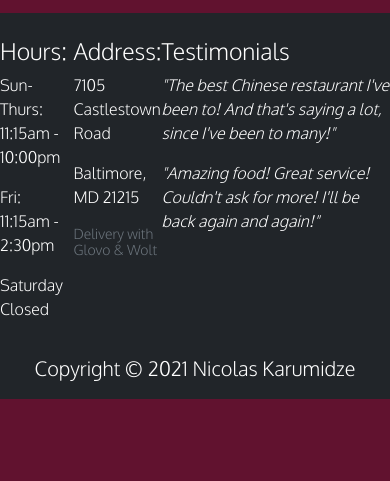
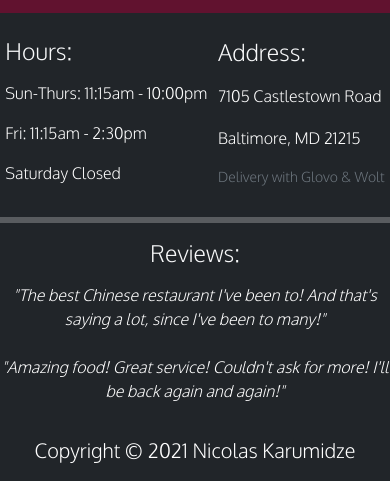
Before and after one commit to nikakarumidze/Site-Menu, a plain HTML site: page index.html in a window 390 px wide. Shown: the part 1518-1999 px from the top of the page. Before the commit the page ends 1917 px from the top, so only its background shows below. Drawn offline with nearby package versions, Linux system fonts and the light colour scheme.

Commit message:
First Page Final!!!

```diff
--- a/index.html
+++ b/index.html
@@ -123,19 +123,20 @@
         </div>
     </div>
 </section>
-
+<!-- Footer -->
 <footer class="page-footer pt-4 bg-dark text-white">
-    <div class="d-flex flex-row justify-content-around">
-        <div class="d-flex flex-column">
-            <h3>
+    <div class="d-flex justify-content-around">
+        <div class="d-flex justify-content-around footer-small">
+            <div class="d-flex flex-column justify-content-around margin-class">
+                <h3 class="text-light pb-2">
                     Hours:
                 </h3>
                 <p>Sun-Thurs: 11:15am - 10:00pm</p>
                 <p>Fri: 11:15am - 2:30pm</p>
                 <p>Saturday Closed</p>
             </div>
-        <div class="d-flex flex-column">
-            <h3>
+            <div class="d-flex flex-column justify-content-around">
+                <h3 class="text-light pb-2" >
                     Address:
                 </h3>
                 <p>7105 Castlestown Road</p>
@@ -144,10 +145,12 @@
                 <p class="text-muted"><small>Delivery with Glovo & Wolt</small></p>
                 </a>
             </div>
-        <div class="d-flex flex-column testimonials">
-            <h3>Testimonials</h3>
+        </div>
+        <hr class="d-block d-md-none">
+        <div class="d-flex flex-column justify-content-around col-md-5 reviews">
+            <h3 class="text-light pb-2" >Reviews:</h3>
             <p>"The best Chinese restaurant I've been to! And that's saying a lot, since I've been to many!"</p>
-            <p>"Amazing food! Great service! Couldn't ask for more! I'll be back again and again!"</p>
+            <p class="pt-2">"Amazing food! Great service! Couldn't ask for more! I'll be back again and again!"</p>
         </div>
     </div>
     <div class="text-center position-relative">
--- a/stylesheet.css
+++ b/stylesheet.css
@@ -141,8 +141,16 @@ footer p {
 .delivery-text:hover {
     opacity: .7;
 }
-.testimonials p {
+.reviews p {
     font-style: italic;
+}
+
+hr {
+    height: 2px;
+    border: solid;
+}
+.margin-class {
+    margin-right: 50px;
 }
 
 
@@ -168,6 +176,23 @@ footer p {
     .card {
         margin: auto;
     }
+    footer div {
+        display: flex;
+        flex-direction: column !important;
+    }
+    .footer-small {
+        flex-direction: row !important;
+        justify-content: space-around;
+    }
+    .reviews {
+        justify-content: center;
+        text-align: center;
+    }
+    .margin-class {
+        margin-right: 0;
+    }
+
+
 }
 
 @media screen and (max-width: 575px) {
@@ -212,9 +237,20 @@ footer p {
     .card {
         margin: auto;
     }
-    footer .div {
+    footer div {
         display: flex;
-        flex-direction: row;
+        flex-direction: column !important;
+    }
+    .footer-small {
+        flex-direction: row !important;
+        justify-content: space-around;
+    }
+    .reviews {
+        justify-content: center;
+        text-align: center;
+    }
+    .margin-class {
+        margin-right: 0;
     }
 
 }
```
Lines whose indentation alone changed are shown as unchanged.
